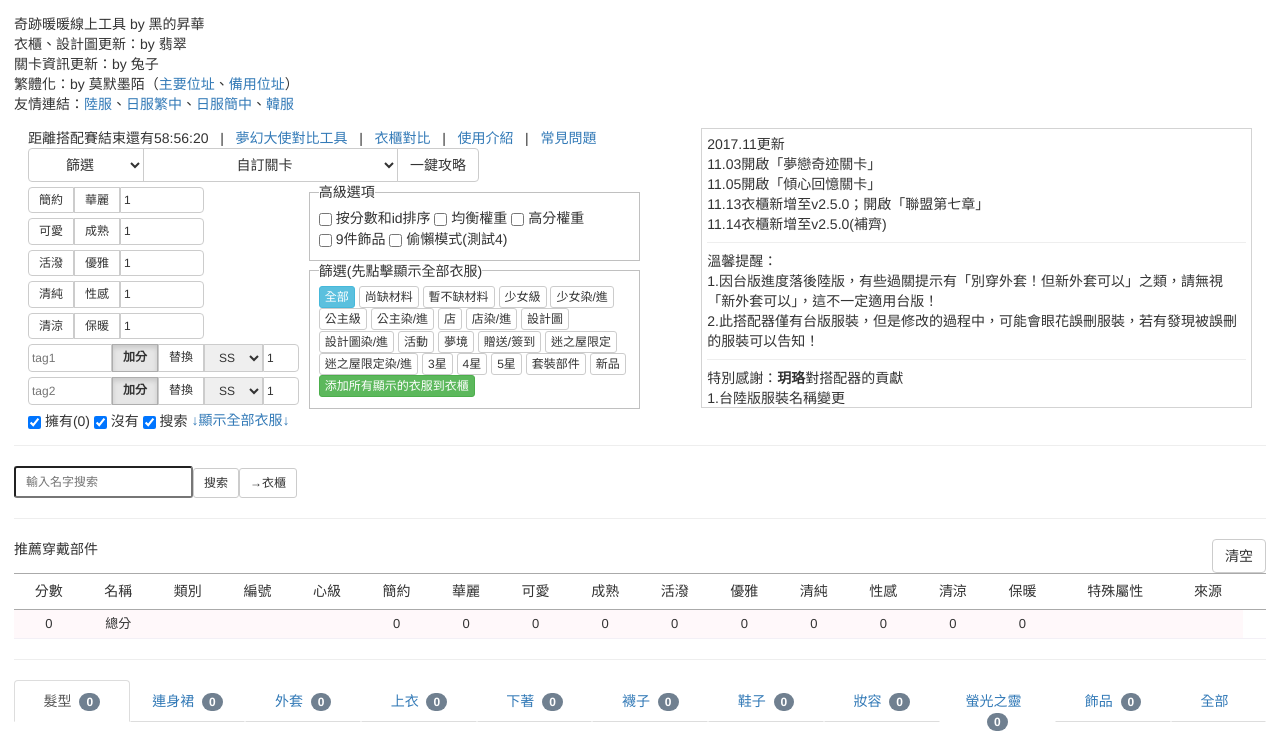
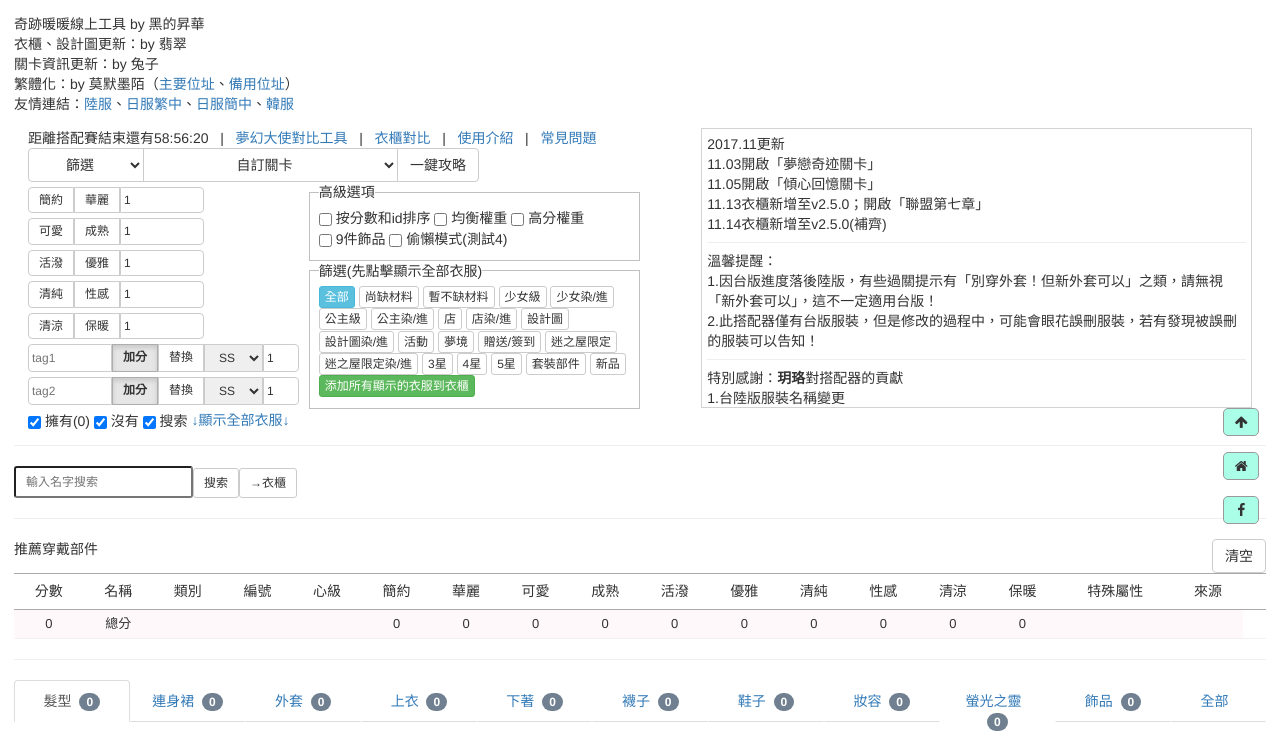
Before and after one commit to nikkitw/nikkitw, a plain HTML site: page index.html in a window 1280 px wide. Shown: the top 740 px of the page. Drawn offline with Linux system fonts and the light colour scheme.

Commit message:
FloatMenu

```diff
--- a/index.html
+++ b/index.html
@@ -4,6 +4,7 @@
 	<meta http-equiv="Content-Type" content="text/html; charset=UTF-8">
 	<meta name="viewport" content="width=device-width, initial-scale=1, maximum-scale=1, user-scalable=no">
 	<link rel="icon" href="favicon.ico" type="image/x-icon" />
+	<link rel="stylesheet" href="https://cdnjs.cloudflare.com/ajax/libs/font-awesome/4.7.0/css/font-awesome.min.css">
 	<meta name="renderer" content="webkit">
 	<meta http-equiv="X-UA-Compatible" content="IE=edge,chrome=1">
 	<title>奇迹暖暖搭配器</title>
@@ -31,6 +32,11 @@
 		<script type='text/javascript' charset="UTF-8" src='sharewardrobe.js'></script>
 	</head>
 	<body>
+	<div class="FloatMenu">
+		<span><a href="#top" ><i class="fa fa-arrow-up fa-fw"></i></a></span><br>
+		<span><a href="http://gjnntw.weebly.com/" target="framemain" onclick="gotop()"><i class="fa fa-home fa-fw"></i></a></span><br>
+		<span><a href="https://www.facebook.com/NikkiTWBaGua/" target="framemain" onclick="gotop()"><i class="fa fa-facebook fa-fw"></i></a></span>
+	</div>
 	<div class='title'>
 	奇跡暖暖線上工具 by 黑的昇華<br/>
 	衣櫃、設計圖更新：by 翡翠<br/>
```
